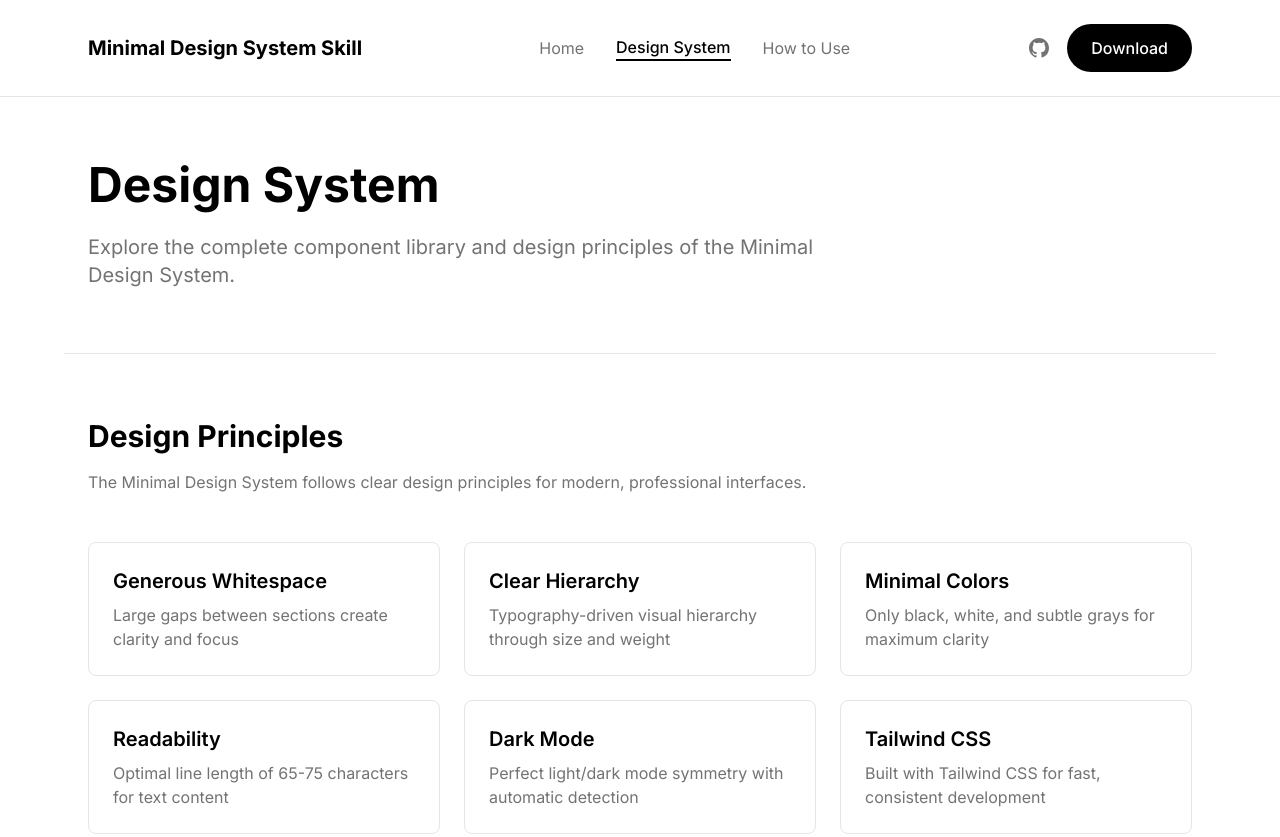
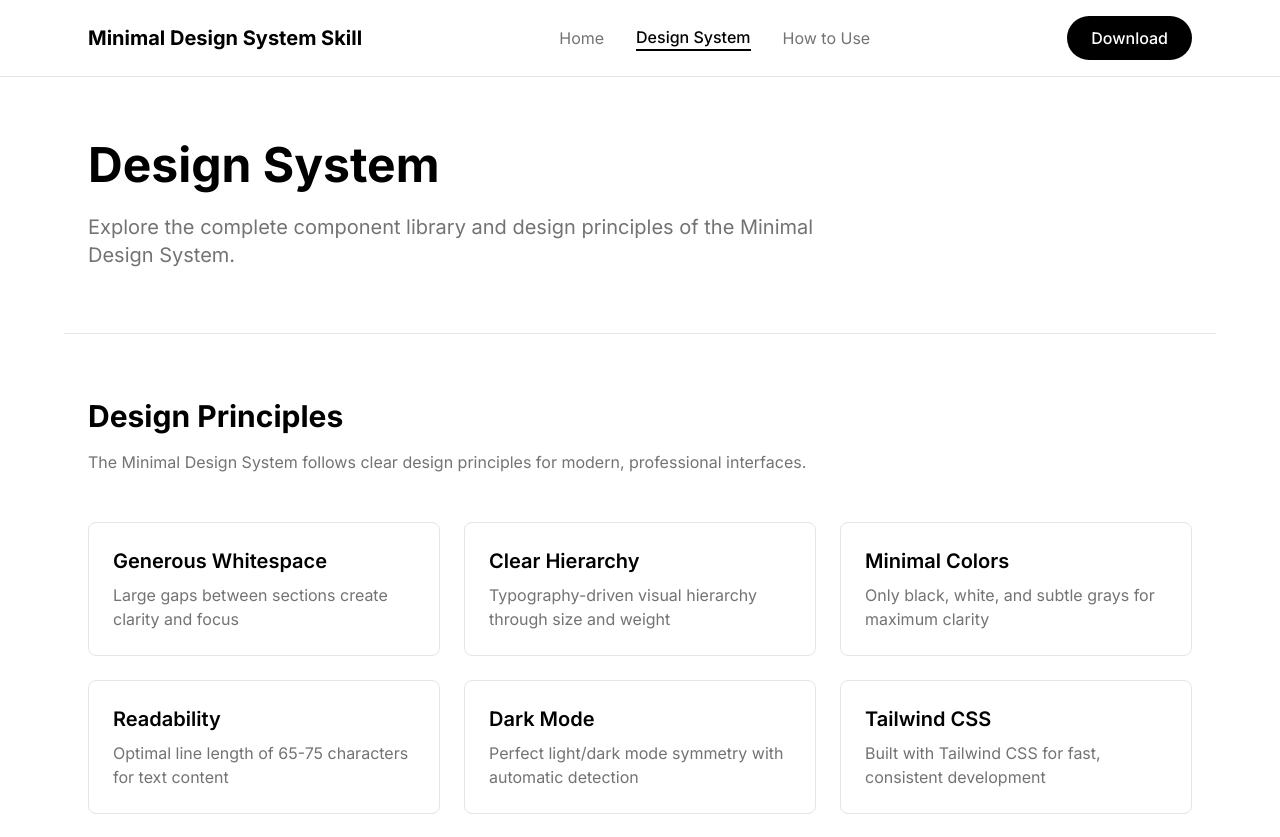
Before and after one commit to holger1411/minimal-design-system-skill, a website: page design-system.html in a window 1280 px wide. Shown: the top 837 px of the page. Drawn offline with nearby package versions, Linux system fonts and the light colour scheme.

Commit message:
Remove GitHub icon from subpage navigation

```diff
--- a/design-system.html
+++ b/design-system.html
@@ -103,12 +103,7 @@
           <a href="design-system.html" class="font-medium border-b-2 border-[var(--color-fg)]">Design System</a>
           <a href="how-to-use.html" class="text-[var(--color-muted)] hover:text-[var(--color-fg)] transition-colors">How to Use</a>
         </nav>
-        <div class="flex items-center gap-4">
-          <a href="https://github.com/holger1411/minimal-design-system-skill" target="_blank" rel="noopener" class="text-[var(--color-muted)] hover:text-[var(--color-fg)] transition-colors" aria-label="View on GitHub">
-            <svg class="w-6 h-6" fill="currentColor" viewBox="0 0 24 24">
-              <path fill-rule="evenodd" d="M12 2C6.477 2 2 6.484 2 12.017c0 4.425 2.865 8.18 6.839 9.504.5.092.682-.217.682-.483 0-.237-.008-.868-.013-1.703-2.782.605-3.369-1.343-3.369-1.343-.454-1.158-1.11-1.466-1.11-1.466-.908-.62.069-.608.069-.608 1.003.07 1.531 1.032 1.531 1.032.892 1.53 2.341 1.088 2.91.832.092-.647.35-1.088.636-1.338-2.22-.253-4.555-1.113-4.555-4.951 0-1.093.39-1.988 1.029-2.688-.103-.253-.446-1.272.098-2.65 0 0 .84-.27 2.75 1.026A9.564 9.564 0 0112 6.844c.85.004 1.705.115 2.504.337 1.909-1.296 2.747-1.027 2.747-1.027.546 1.379.202 2.398.1 2.651.64.7 1.028 1.595 1.028 2.688 0 3.848-2.339 4.695-4.566 4.943.359.309.678.92.678 1.855 0 1.338-.012 2.419-.012 2.747 0 .268.18.58.688.482A10.019 10.019 0 0022 12.017C22 6.484 17.522 2 12 2z" clip-rule="evenodd"/>
-            </svg>
-          </a>
+        <div>
           <a href="minimal-design-system.zip" download class="px-6 py-3 bg-black dark:bg-white text-white dark:text-black font-medium rounded-full hover:opacity-90 transition-opacity">
             Download
           </a>
```
Also changed, not shown: how-to-use.html (+1 -6 lines).
